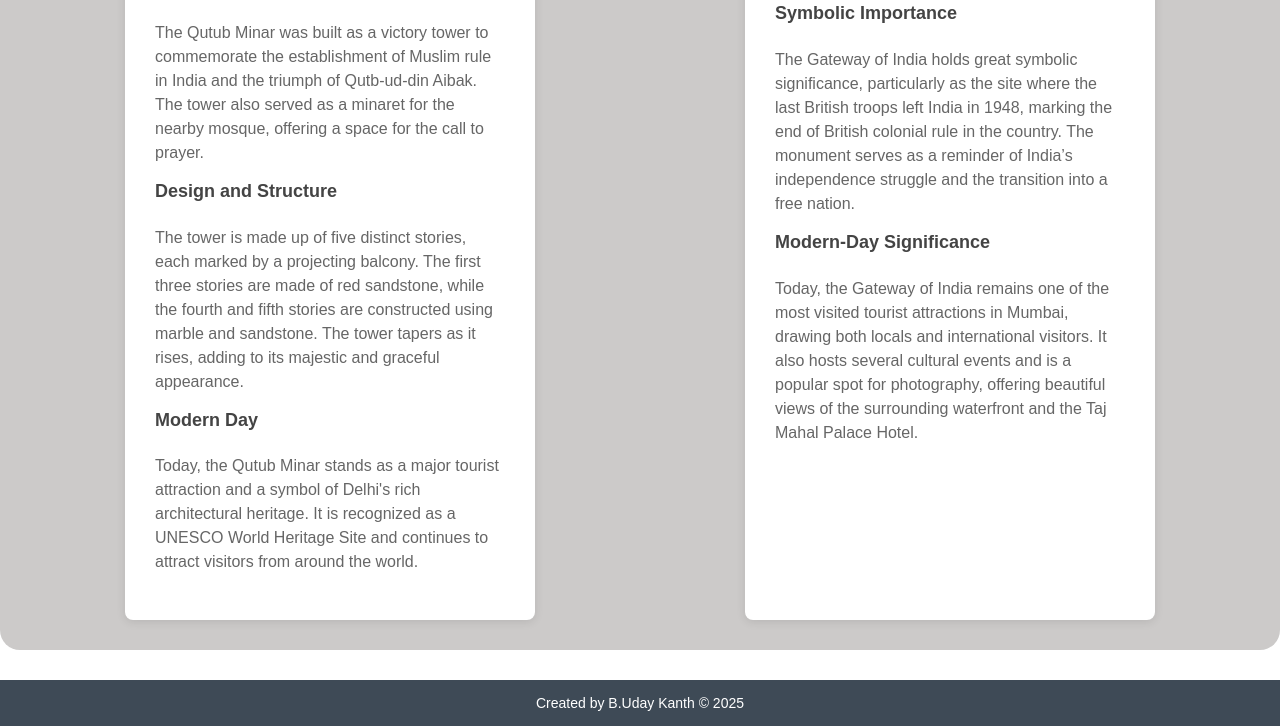
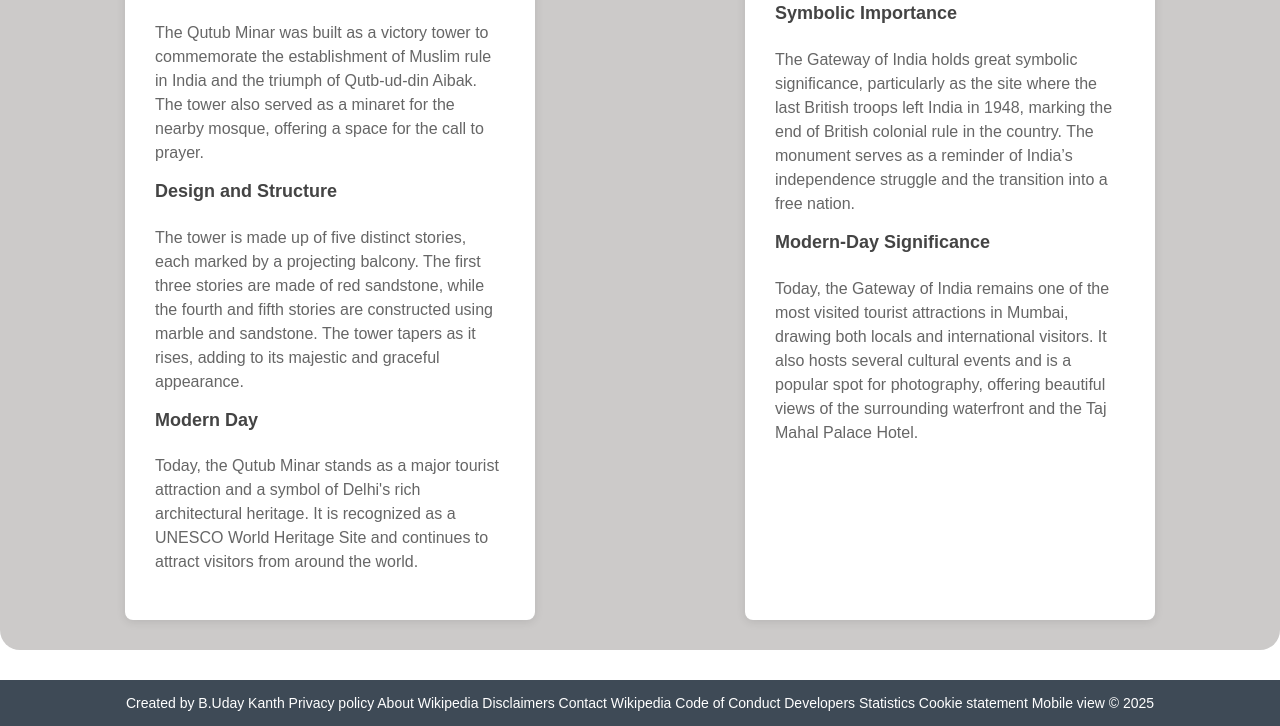
Before and after one commit to udalt/HistoricalPlaces, a plain HTML site: page index.html in a window 1280 px wide. Shown: the part 3935-4661 px from the top of the page. Drawn offline with Linux system fonts and the light colour scheme.

Commit message:
Update index.html

```diff
--- a/index.html
+++ b/index.html
@@ -107,7 +107,8 @@
     </section>
 
     <footer>
-        <p>Created by B.Uday Kanth &copy; 2025</p>
+        <p>Created by B.Uday Kanth
+Privacy policy  About  Wikipedia  Disclaimers  Contact  Wikipedia  Code of Conduct  Developers Statistics  Cookie statement  Mobile view  &copy; 2025</p>
     </footer>
 </body>
 </html>
```
